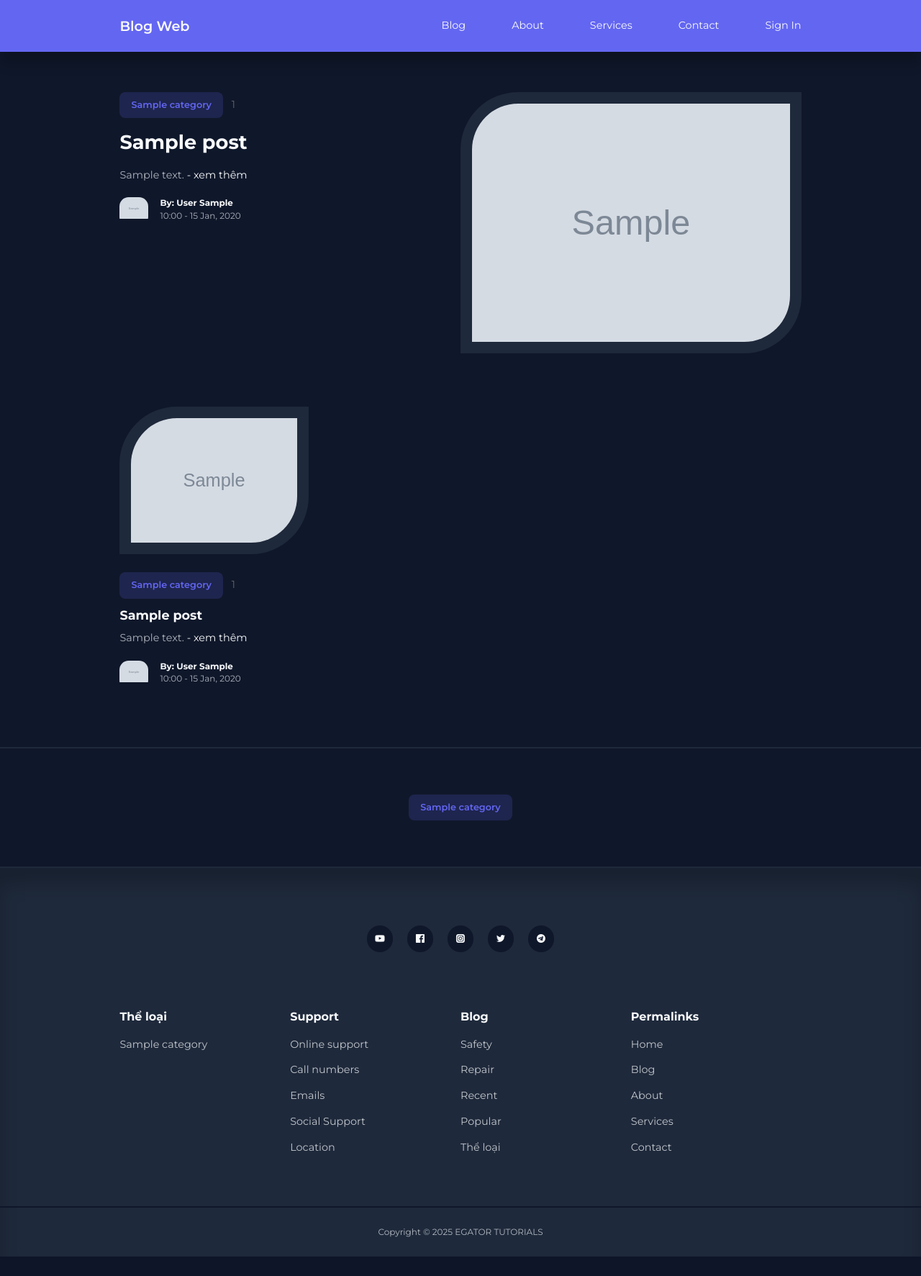
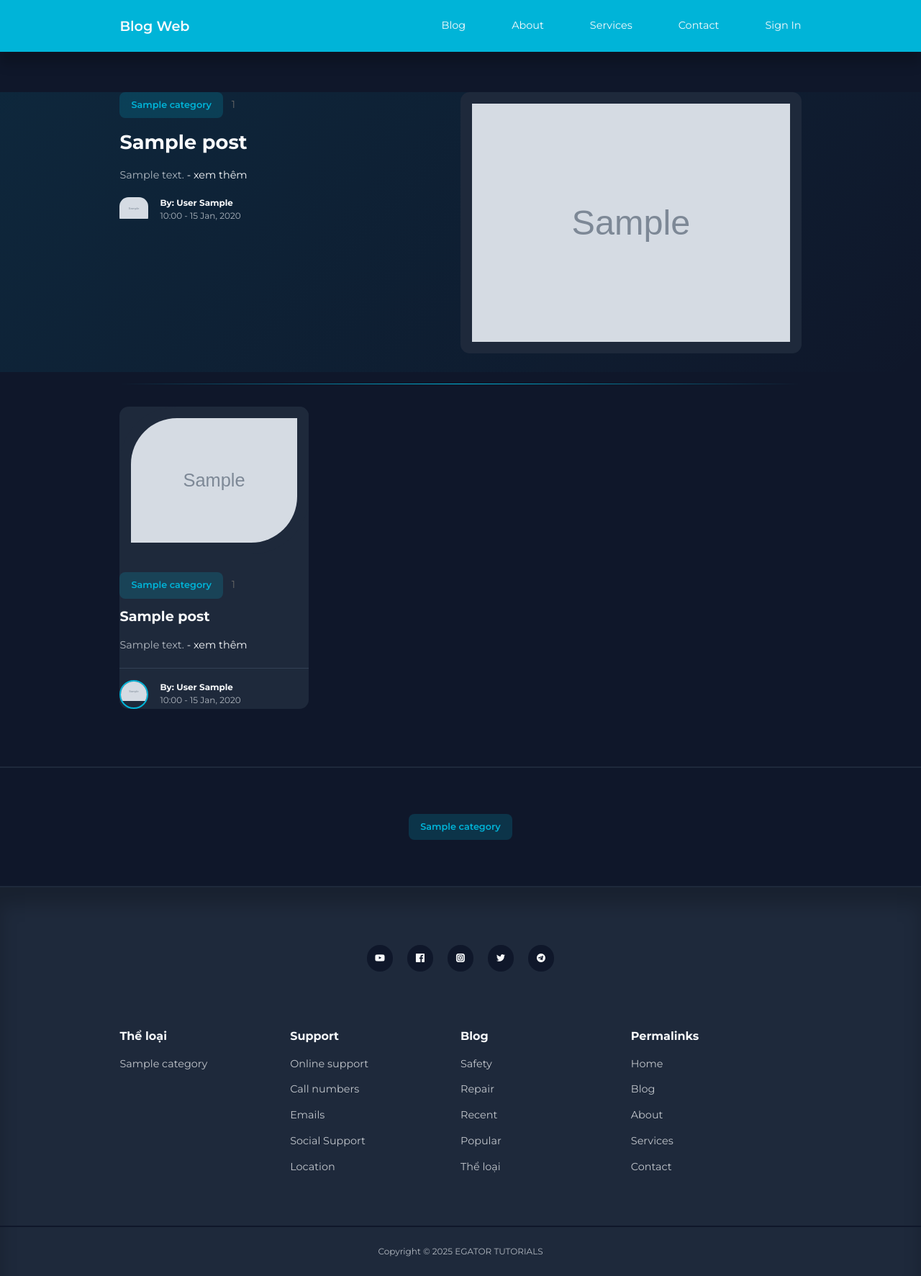
Before and after one commit to Broky2022/Blog_App, a PHP site: page /Blog_App/ in a window 1280 px wide. Shown: the whole page at 72% size. Before the commit the page ends 1746 px from the top, so only its background shows below. Run offline with PHP 8.4, Linux system fonts and the light colour scheme; tables that the repository leaves empty or names only in its code hold one stand-in row (values such as "Sample post"); grey boxes marked "Sample" are stand-in pictures.

Commit message:
[UPDATE] cải tiến màu sắc và hiệu ứng cho giao diện người dùng

```diff
--- a/css/style.css
+++ b/css/style.css
@@ -1,7 +1,7 @@
 :root {
-    --color-primary: #6366f1;
-    --color-primary-light: rgba(99, 102, 241, 0.18);
-    --color-primary-variant: #4f46e5;
+    --color-primary: #00b4d8;
+    --color-primary-light: rgba(0, 180, 216, 0.18);
+    --color-primary-variant: #0096c7;
     --color-red: #ef4444;
     --color-red-light: rgba(239, 68, 68, 0.15);
     --color-green: #10b981;
@@ -12,8 +12,13 @@
     --color-gray-200: rgba(241, 245, 249, 0.7);
     --color-white: #f8fafc;
     --color-bg: #0f172a;
+    --color-cyan: #00b4d8;
+    --color-cyan-light: rgba(0, 180, 216, 0.1);
+    --color-cyan-dark: #0096c7;
 
-    ---transition: all 300ms ease;
+    --transition: all 300ms ease;
+    --transition-slow: all 500ms ease;
+    --transition-fast: all 200ms ease;
 
     --container-width-lg: 74%;
     --container-width-md: 88%;
@@ -24,6 +29,9 @@
     --card-border-radius-3: 0.8rem;
     --card-border-radius-4: 2rem;
     --card-border-radius-5: 5rem;
+
+    --box-shadow: 0 4px 6px rgba(0, 0, 0, 0.1);
+    --box-shadow-hover: 0 8px 15px rgba(0, 0, 0, 0.2);
 }
 
 * {
@@ -218,26 +259,162 @@ nav button {
 
 .featured {
     margin-top: 8rem;
+    position: relative;
+    overflow: hidden;
+}
+
+.featured::before {
+    content: '';
+    position: absolute;
+    top: 0;
+    left: 0;
+    width: 100%;
+    height: 100%;
+    background: linear-gradient(135deg, var(--color-cyan-light), transparent);
+    z-index: -1;
 }
 
 .feature__container {
     display: grid;
     grid-template-columns: 1fr 1fr;
     gap: 4rem;
+    position: relative;
 }
 
 .featured .post__thumbnail {
     height: fit-content;
+    position: relative;
+    overflow: hidden;
+    border-radius: var(--card-border-radius-3);
+    transition: var(--transition);
 }
 
+.featured .post__thumbnail::after {
+    content: '';
+    position: absolute;
+    top: 0;
+    left: 0;
+    width: 100%;
+    height: 100%;
+    background: linear-gradient(to bottom, transparent, rgba(0, 0, 0, 0.3));
+    opacity: 0;
+    transition: var(--transition);
+}
+
+.featured .post__thumbnail:hover::after {
+    opacity: 1;
+}
+
+.featured .post__thumbnail img {
+    transition: var(--transition-slow);
+}
+
+.featured .post__thumbnail:hover img {
+    transform: scale(1.05);
+}
 
 .posts_container {
     display: grid;
     grid-template-columns: repeat(3, 1fr);
     gap: 5rem;
     margin-bottom: 5rem;
+    position: relative;
 }
 
+.posts_container::before {
+    content: '';
+    position: absolute;
+    top: -2rem;
+    left: 0;
+    width: 100%;
+    height: 1px;
+    background: linear-gradient(to right, transparent, var(--color-cyan), transparent);
+}
+
+.posts_container .post {
+    background: var(--color-gray-900);
+    border-radius: var(--card-border-radius-3);
+    overflow: hidden;
+    transition: var(--transition);
+    position: relative;
+}
+
+.posts_container .post::before {
+    content: '';
+    position: absolute;
+    top: 0;
+    left: 0;
+    width: 100%;
+    height: 4px;
+    background: var(--color-cyan);
+    transform: scaleX(0);
+    transform-origin: left;
+    transition: var(--transition);
+}
+
+.posts_container .post:hover::before {
+    transform: scaleX(1);
+}
+
+.posts_container .post:hover {
+    transform: translateY(-5px);
+    box-shadow: var(--box-shadow-hover);
+}
+
+.posts_container .post__thumbnail {
+    position: relative;
+    overflow: hidden;
+}
+
+.posts_container .post__thumbnail img {
+    transition: var(--transition);
+}
+
+.posts_container .post:hover .post__thumbnail img {
+    transform: scale(1.05);
+}
+
+.posts_container .post__content {
+    padding: 1.5rem;
+    background: var(--color-gray-900);
+}
+
+.posts_container .post__title {
+    color: var(--color-white);
+    font-size: 1.2rem;
+    margin-bottom: 1rem;
+    transition: var(--transition);
+}
+
+.posts_container .post:hover .post__title {
+    color: var(--color-cyan);
+}
+
+.posts_container .post__excerpt {
+    color: var(--color-gray-200);
+    line-height: 1.6;
+    margin-bottom: 1rem;
+}
+
+.posts_container .post__author {
+    display: flex;
+    align-items: center;
+    gap: 1rem;
+    padding-top: 1rem;
+    border-top: 1px solid var(--color-gray-700);
+}
+
+.posts_container .post__author-avatar {
+    width: 2.5rem;
+    height: 2.5rem;
+    border-radius: 50%;
+    border: 2px solid var(--color-cyan);
+    transition: var(--transition);
+}
+
+.posts_container .post:hover .post__author-avatar {
+    border-color: var(--color-white);
+}
 
 .category__buttons {
     padding: 4rem 0;
```
Also changed, not shown: other parts of css/style.css (+36 -19 lines).
